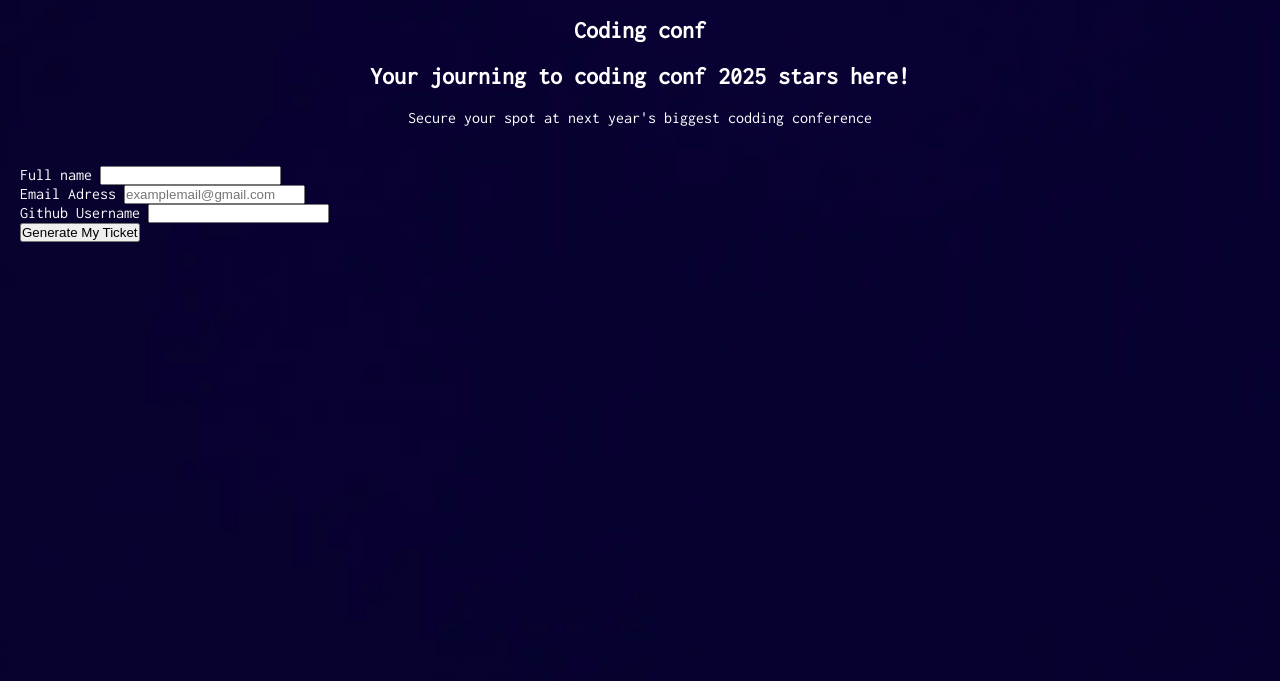
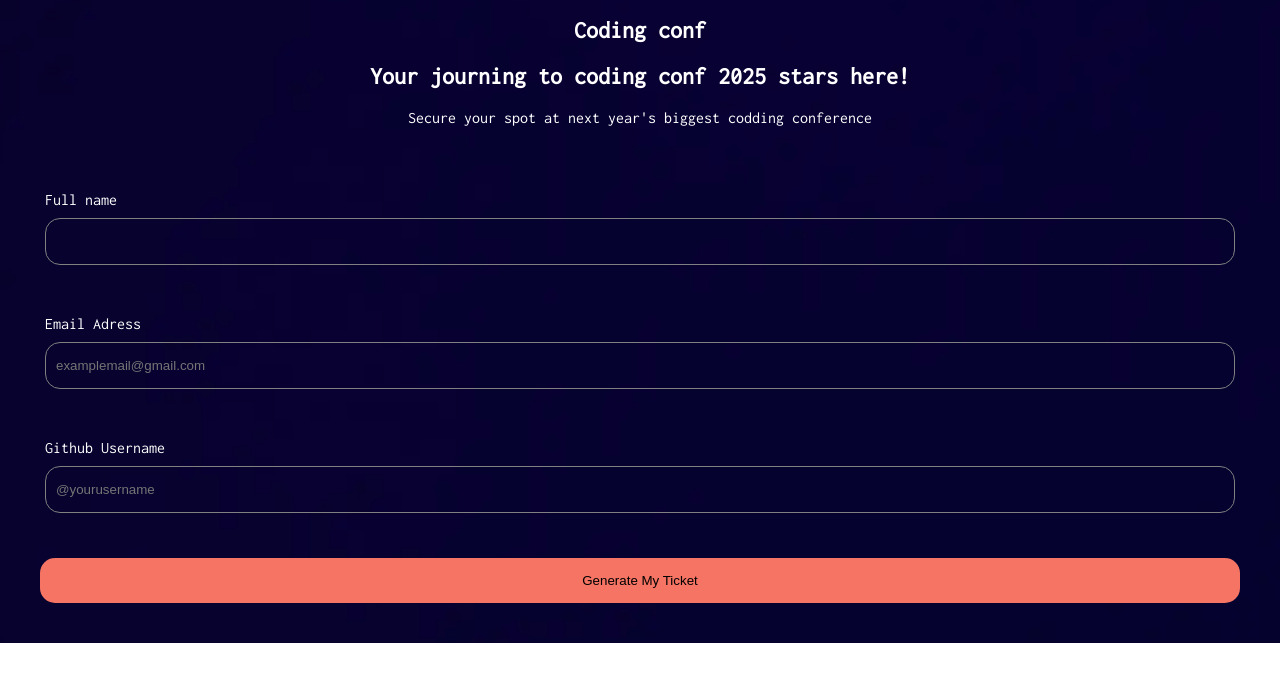
Before and after one commit to OrlandoTellez/generador-tickets, a plain HTML site: page index.html in a window 1280 px wide. Shown: the part 53-734 px from the top of the page. Drawn offline with Linux system fonts and the light colour scheme; files whose address does not match are found by name.

Commit message:
se estiliza el formulario

```diff
--- a/index.html
+++ b/index.html
@@ -15,7 +15,7 @@
             <p>Secure your spot at next year's biggest codding conference</p>
         </article>
 
-        <form class="formulario" autocomplete="on">
+        <form id="formulario" autocomplete="on">
             <div class="form-div">
                 <label for="name">Full name</label>
                 <input type="text" name="name" id="name" required>
@@ -26,7 +26,7 @@
             </div>
             <div class="form-div">
                 <label for="username-github">Github Username</label>
-                <input type="text" name="username" id="username" >
+                <input type="text" name="username" id="username" required placeholder="@yourusername">
             </div>
             <div class="form-button">
                 <button type="submit">Generate My Ticket</button>
--- a/style.css
+++ b/style.css
@@ -25,7 +25,6 @@ body{
 
 .fondo{
     width: 100%;
-    height: 100vh;
     background-image: url("./assets/images/background-mobile.png");
     background-repeat: no-repeat;
     background-size: cover;
@@ -42,3 +41,40 @@ body{
 }
 
 // Estilos de formlario
+
+#formulario {
+    width: 100%;
+}
+
+.form-div{
+    padding: 25px;
+    display: flex;
+    flex-direction: column;
+    gap: 10px;
+}
+
+input{
+    padding: 15px 10px;
+    border-radius: 15px;
+    background: transparent;
+    color: white;
+    border: 1px solid gray;
+}
+
+.form-button{
+    width: 100%;
+    display: flex;
+    align-items: center;
+    justify-content: center;
+    padding: 20px;
+}
+
+.form-button button{
+    width: 100%;
+    padding: 15px 10px;
+    border-radius: 15px;
+    cursor: pointer;
+    background-color: #f57463;
+    color: black;
+    border: none;
+}
```
